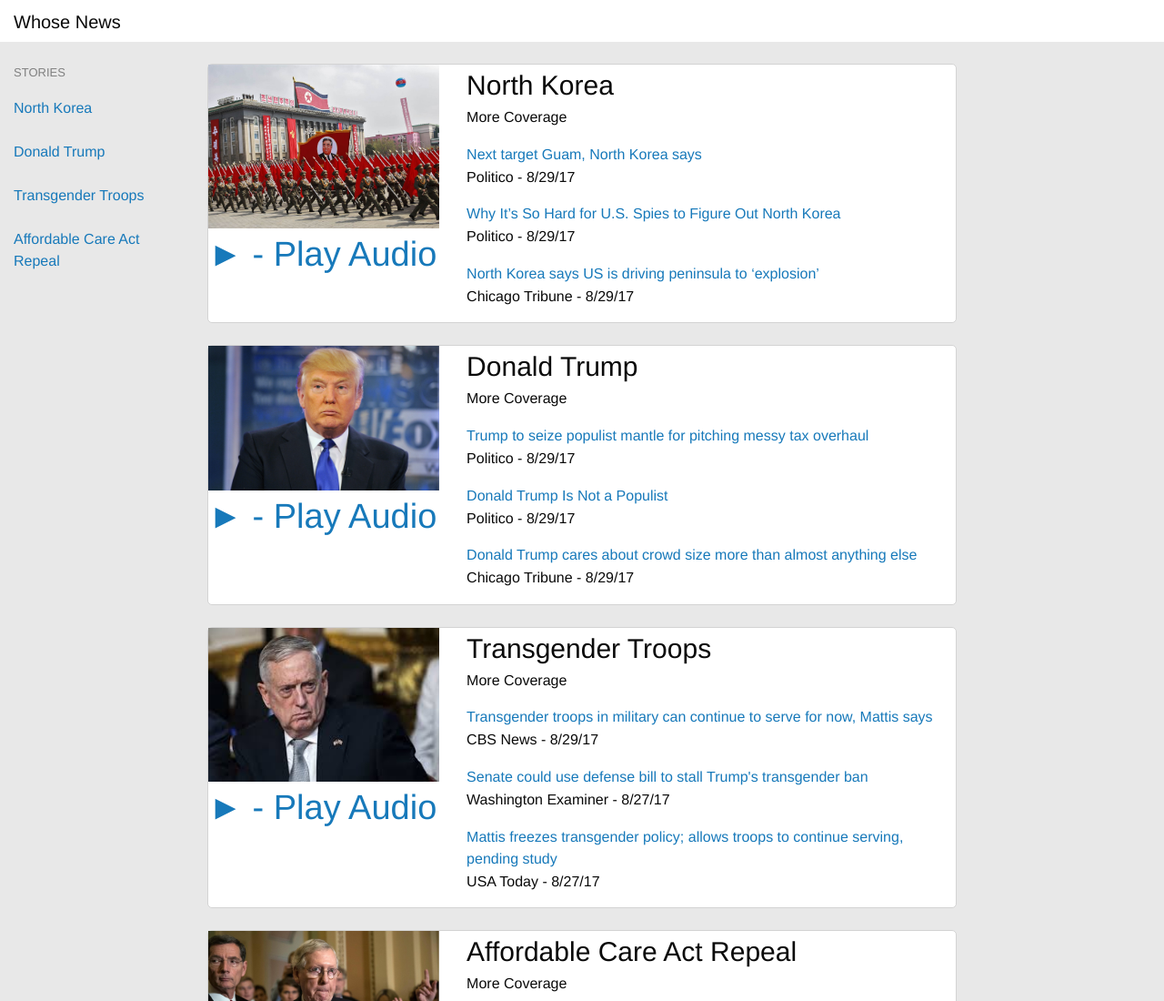
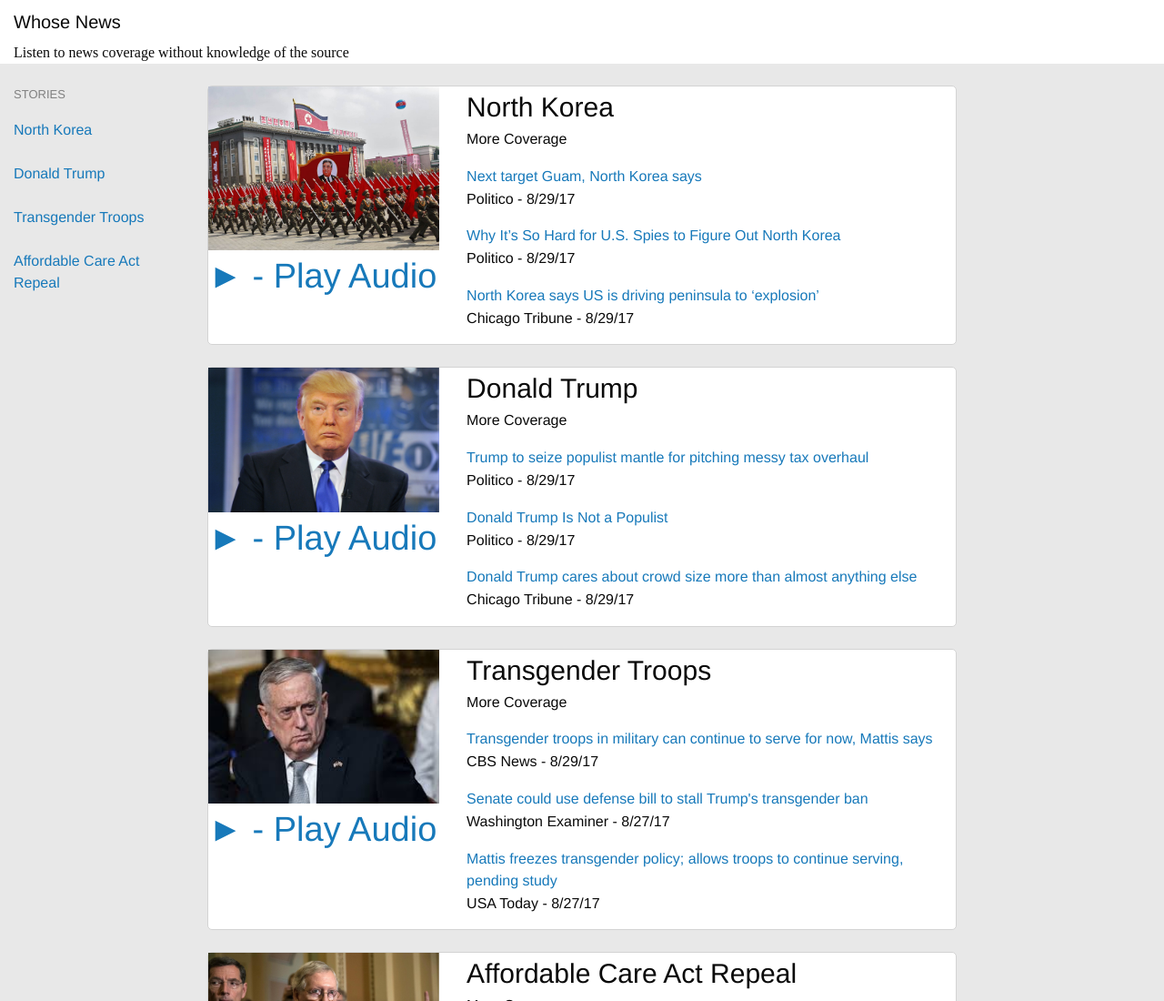
Before and after one commit to rtd2/whosenews, a plain HTML site: page index.html in a window 1280 px wide. Shown: the top 1100 px of the page at 91% size. Drawn offline with nearby package versions, Linux system fonts and the light colour scheme.

Commit message:
update header description

```diff
--- a/index.html
+++ b/index.html
@@ -39,6 +39,7 @@
       <div class="grid-x grid-padding-x">
         <div class="large-12 cell">
           <h5>Whose News</h5>
+          <span>Listen to news coverage without knowledge of the source</span>
         </div>
       </div>
     </section>
```
